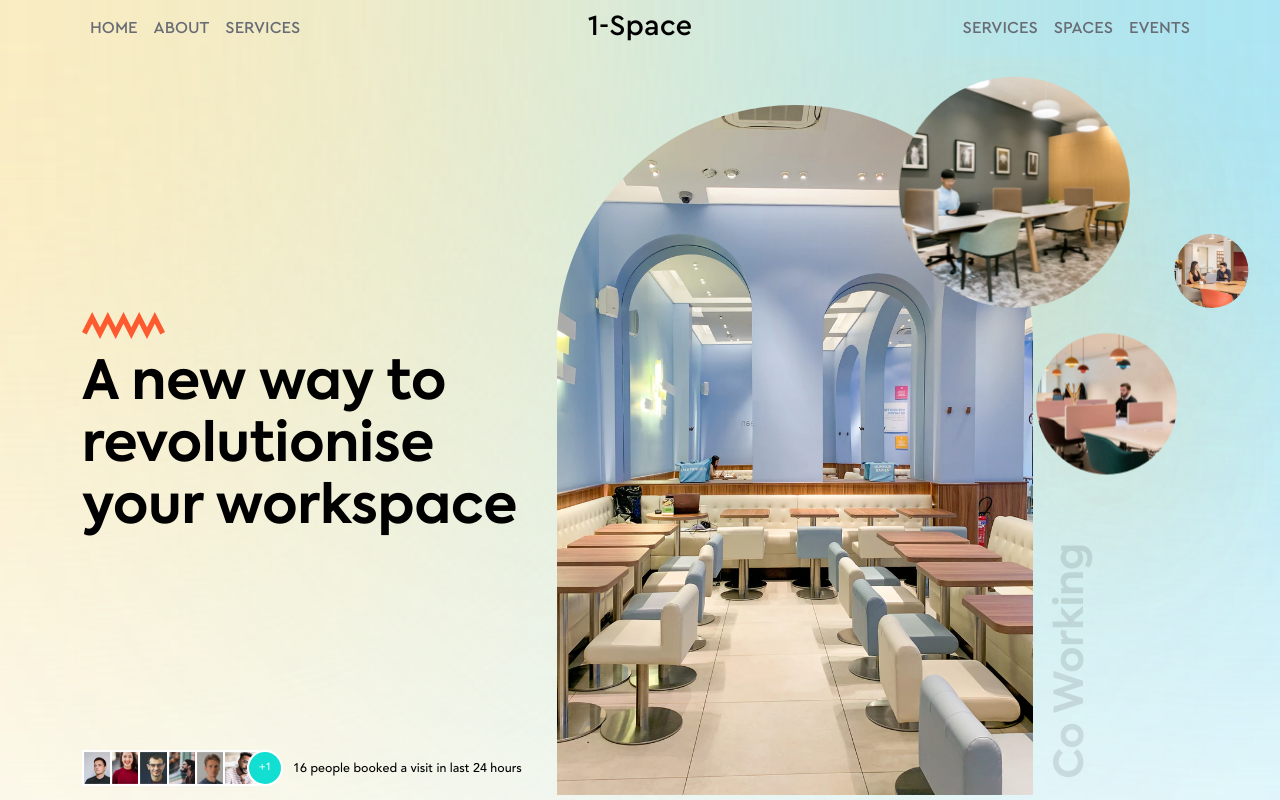
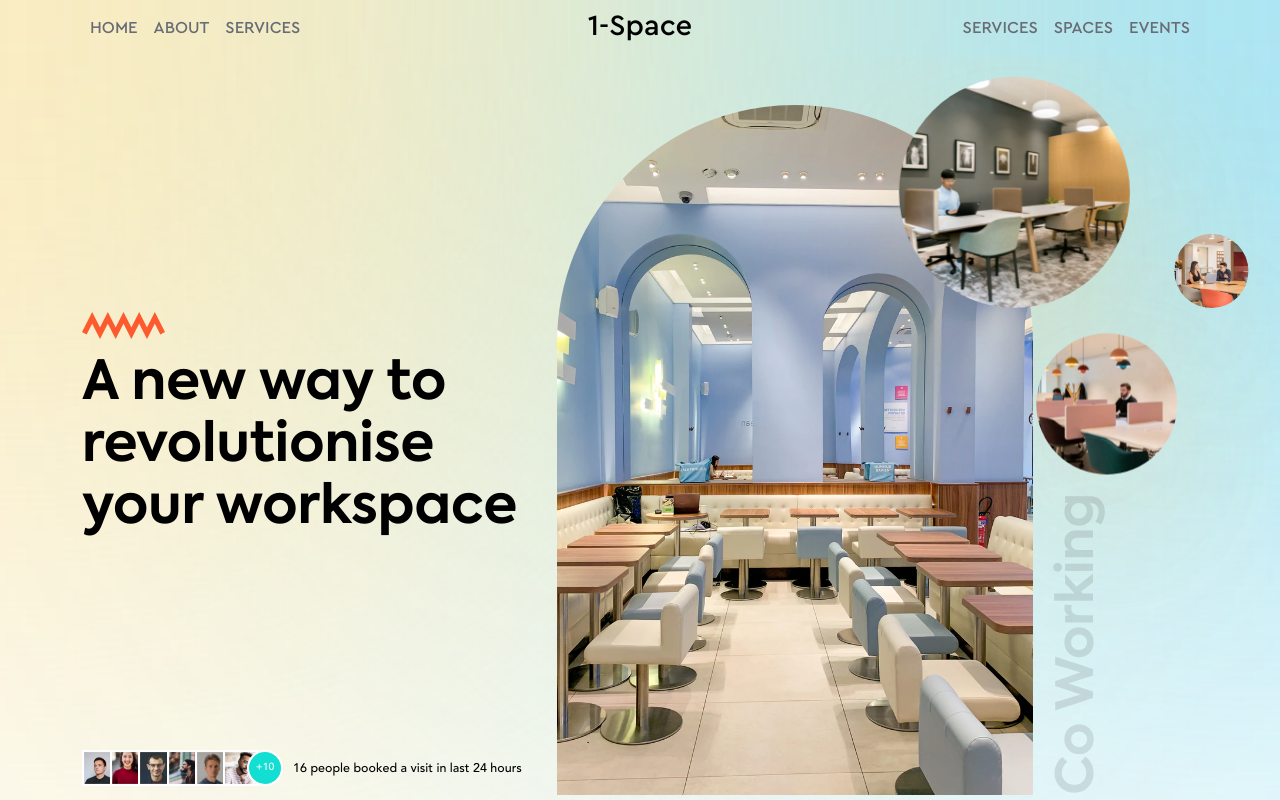
Before and after one commit to SondosSamii/Coworking-Space, a plain HTML site: page index.html in a window 1280 px wide. Shown: the top 800 px of the page. Drawn offline with nearby package versions, Linux system fonts and the light colour scheme.

Commit message:
Fix selecting element with scss

```diff
--- a/index.html
+++ b/index.html
@@ -48,7 +48,7 @@
 
     <section class="home" id="home">
         <div class="container">
-            <div class="row align-items-center justify-content-center justify-content-lg-start py-lg-5">
+            <div class="row align-items-center justify-content-center justify-content-lg-start pt-lg-5">
                 <div class="col-12 col-lg-5 my-5 my-lg-0 pt-5 pt-lg-0">
                     <h1>A new way to revolutionise your workspace</h1>
                 </div>
@@ -68,7 +68,6 @@
                     <img src="images/home/people/Ellipse-34.png" class="img-fluid" alt="Person 4">
                     <img src="images/home/people/Ellipse-35.png" class="img-fluid" alt="Person 5">
                     <img src="images/home/people/Ellipse-36.png" class="img-fluid" alt="Person 6">
-                    <!-- <img src="images/home/people/Ellipse-37.png" class="img-fluid" alt="People Number"> -->
                     <span class="people-num"></span>
                     <span class="visits">16 people booked a visit in last 24 hours</span>
                 </div>
--- a/style/_mediaqueries.scss
+++ b/style/_mediaqueries.scss
@@ -33,7 +33,7 @@
                 }
             }
 
-            span {
+            .v-text {
                 bottom: 0;
                 font-size: 51.2px;
             }
--- a/style/main.scss
+++ b/style/main.scss
@@ -156,7 +156,7 @@ nav {
                 margin-left: -16px;
 
                 &::after {
-                    content: "\002B 1";
+                    content: "\002B 10";
                     color: #fff;
                     font-size: 10.4px;
                     font-weight: 900;
```
Also changed, not shown: style/main.css, 1 other file.
